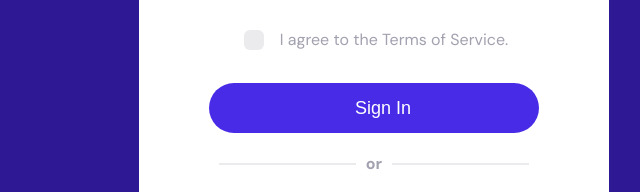
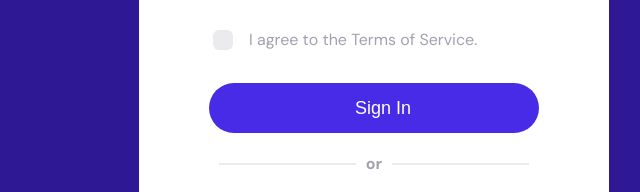
Before and after one commit to rakesh-i/header_14, a plain HTML site: page index.html in a window 1280 px wide. Shown: the part 444-636 px from the top of the page, 576-1216 px from the left. Drawn offline with Linux system fonts and the light colour scheme.

Commit message:
check box align to the left

```diff
--- a/style.css
+++ b/style.css
@@ -167,8 +167,8 @@ form {
 
 .check{
     display: flex;
+    width: 330px;
     align-self: center;
-    align-items: center;
     cursor: pointer;
     margin-top: 30px;
 }
```
